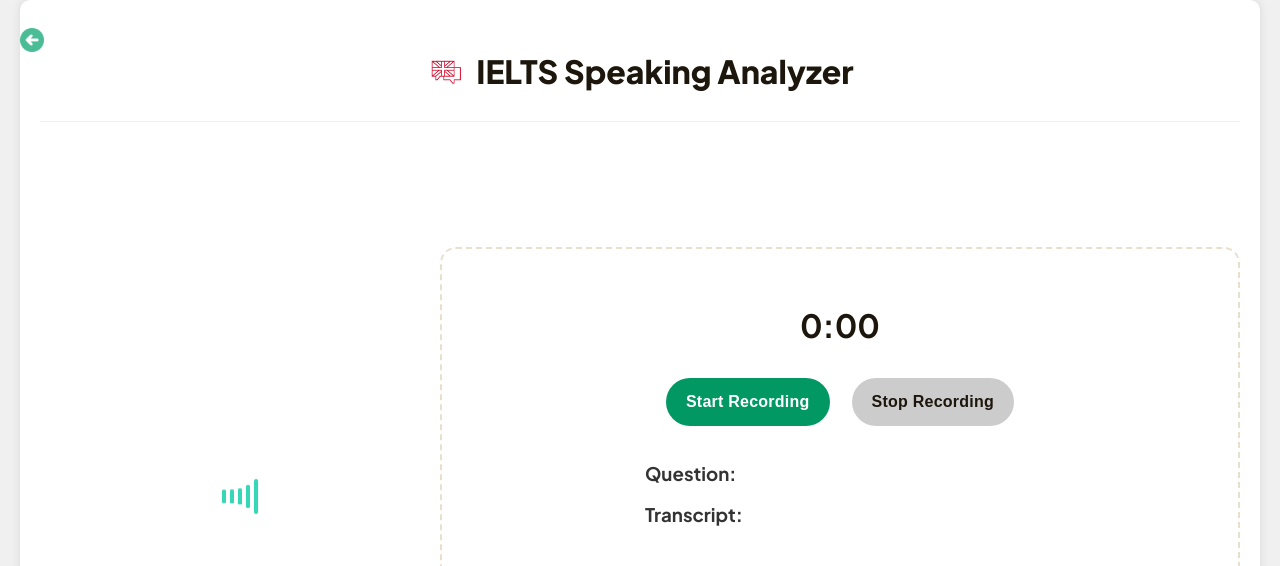
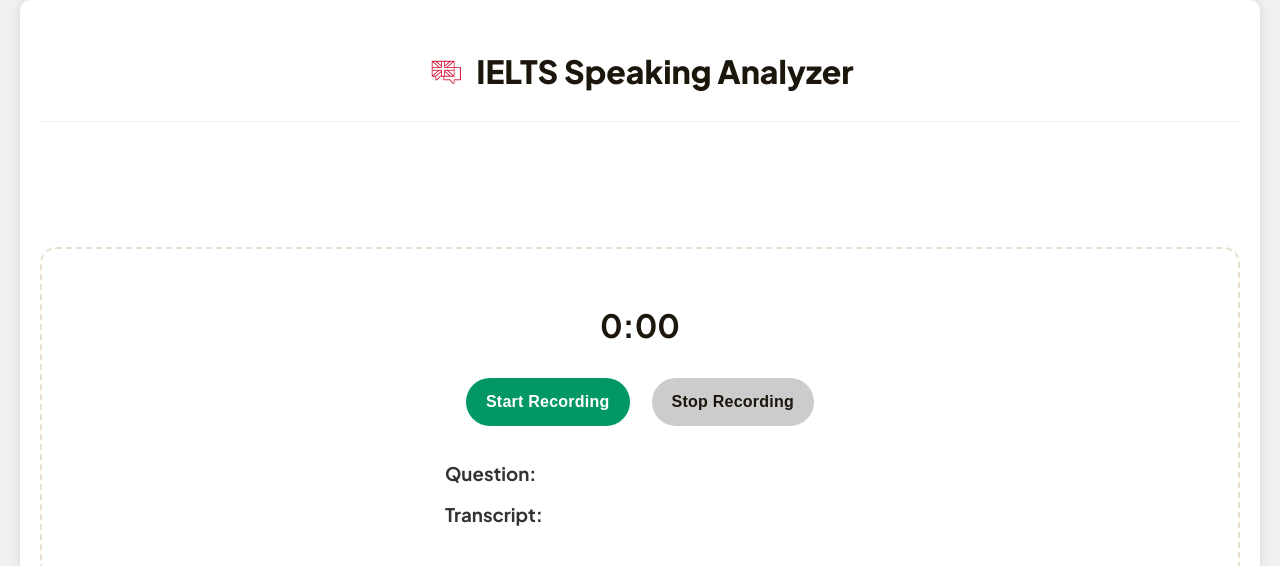
Before and after one commit to JUP-iter/Infomatrix, a React (Create React App) app: page /app in a window 1280 px wide. Shown: the top 566 px of the page. Built offline with nearby package versions, Linux system fonts and the light colour scheme; no server answers.

Commit message:
Update App.js

```diff
--- a/src/App.js
+++ b/src/App.js
@@ -100,9 +100,6 @@ const App = () => {
   return (
     <div className="container">
       <header className="header">
-        <Link to="/" className="back-button">
-          <img src="back-icon.png" alt="Back" className="icon" />{" "}
-        </Link>
         <div className="logo-container">
           <img
             loading="lazy"
@@ -114,9 +111,6 @@ const App = () => {
         </div>
       </header>
       <main className="main">
-        <div className="HeyGen-container">
-          <HeyGen ref={heyGenRef} />
-        </div>
         <div className="content-left">
           <Recorder
             isRecording={isRecording}
```
